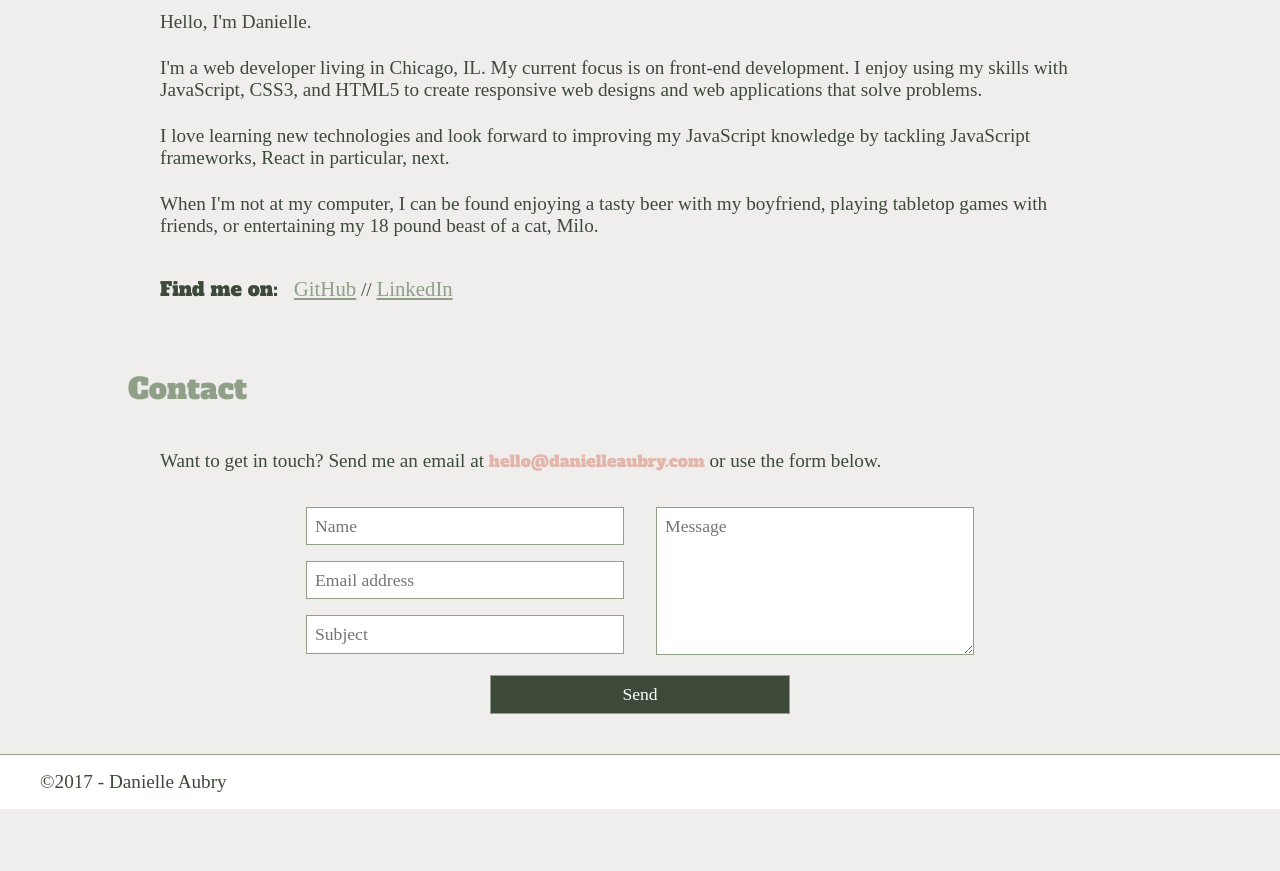
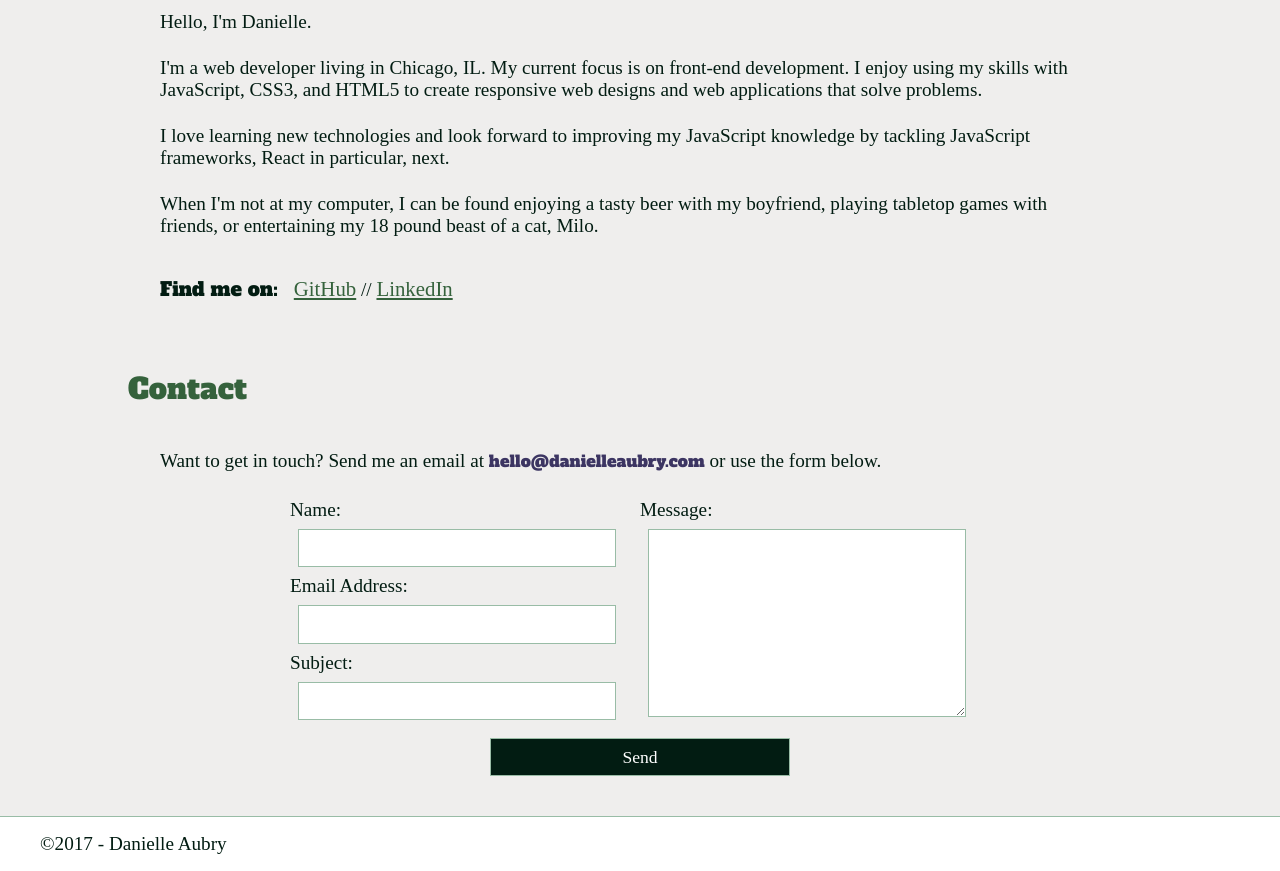
Before and after one commit to dnaubry/portfolio, a website: page app/index.html in a window 1280 px wide. Shown: the part 1734-2605 px from the top of the page. Before the commit the page ends 2543 px from the top, so only its background shows below. Drawn offline with Linux system fonts and the light colour scheme; a web font is replaced by a local one.

Commit message:
Updated design.

```diff
--- a/app/assets/styles/modules/_contact.css
+++ b/app/assets/styles/modules/_contact.css
@@ -1,15 +1,17 @@
 .contact {
 
     &__form {
+        font-size: 1.2rem;
+        text-align: center;
         margin: 0 auto;
         width: 320px;
-        text-align: center;
 
         @mixin atMedium {
             width: 700px;
         }
 
         &--left {
+            text-align: left;
 
             @mixin atMedium {
                 width: 50%;
@@ -18,6 +20,7 @@
         }
 
         &--right {
+            text-align: left;
 
             @mixin atMedium {
                 width: 50%;
@@ -38,7 +41,7 @@
         }
 
         textarea {
-            height: 130px;
+            height: 170px;
         }
 
         input[type="submit"] {
@@ -47,7 +50,7 @@
             transition: all 0.3s ease;
 
             &:hover {
-                background-color: $pink;
+                background-color: $lightGreen;
             }
         }
     }
--- a/app/assets/styles/modules/_generic-content-container.css
+++ b/app/assets/styles/modules/_generic-content-container.css
@@ -16,11 +16,11 @@
     }
 
     a {
-       color: $lightGreen;
+       color: $mediumGreen;
        font-size: 1.3rem;
 
        &:hover {
-           color: $pink;
+           color: $lightGreen;
        }
     }
 
@@ -32,8 +32,8 @@
         }
     }
 
-    &--pink {
-        color: $pink;
+    &--blue {
+        color: $blue;
         font-size: 1rem;
     }
 
--- a/app/assets/styles/modules/_navbar.css
+++ b/app/assets/styles/modules/_navbar.css
@@ -44,7 +44,7 @@
         }
 
         &:hover {
-            color: $pink;
+            color: $lightGreen;
         }
 
     }
--- a/app/assets/styles/modules/_section-title.css
+++ b/app/assets/styles/modules/_section-title.css
@@ -1,5 +1,5 @@
 .section-title {
-    color: #8F9F88;
+    color: $mediumGreen;
     font-family: $accentFontFamily;
     font-size: 1.4rem;
     font-weight: 400;
--- a/app/assets/styles/modules/_site-header.css
+++ b/app/assets/styles/modules/_site-header.css
@@ -9,7 +9,7 @@
     }
 
     &__title {
-        color: $pink;
+        color: $blue;
         font-family: $accentFontFamily;
         font-size: 2.3rem;
         font-weight: 400;
--- a/app/index.html
+++ b/app/index.html
@@ -1,6 +1,6 @@
 <!DOCTYPE html>
 
-<html>
+<html lang="en">
   <head>
     <meta name="viewport" content="width=device-width, initial-scale=1" />
     <title>Danielle Aubry | Web Developer</title>
@@ -88,17 +88,21 @@
     </div>
     <div id="contact" class="page-section page-section--columns" data-matching-link="#contact-link">
       <h3 class="section-title">Contact</h3>
-      <p class="generic-content-container">Want to get in touch? Send me an email at <span class="generic-content-container--heading generic-content-container--pink">hello@danielleaubry.com</span> or use the form below.</p>
+      <p class="generic-content-container">Want to get in touch? Send me an email at <span class="generic-content-container--heading generic-content-container--blue">hello@danielleaubry.com</span> or use the form below.</p>
       <div class="contact__form">
         <form class="content__form" action="https://formspree.io/hello@danielleaubry.com"
         method="POST">
             <div class="contact__form--left">
-              <input type="text" name="name" id="input-name" placeholder="Name">
-              <input type="email" name="_replyto" id="input-email" placeholder="Email address">
-              <input type="text" name="_subject" id="input-subject" placeholder="Subject">
+              <label for="name">Name:</label>
+              <input type="text" name="name" id="input-name">
+              <label for="_replyto">Email Address:</label>
+              <input type="email" name="_replyto" id="input-email">
+              <label for="_subject">Subject:</label>
+              <input type="text" name="_subject" id="input-subject">
             </div>
             <div class="contact__form--right">
-              <textarea name="message" text="text" id="input-message" placeholder="Message"></textarea>
+              <label for="message">Message:</label>
+              <textarea name="message" text="text" id="input-message"></textarea>
             </div>
           <input type="submit" value="Send" id="input-submit">
         </form>
--- a/app/temp/styles/styles.css
+++ b/app/temp/styles/styles.css
@@ -367,7 +367,7 @@ template {
 }
 html, body {
     background-color: #EFEEED;
-    color: #3D4A39;
+    color: #021C12;
     font-family: 'Gentium Basic', serif;
     margin: 0;
     padding: 0;
@@ -379,7 +379,7 @@ html, body {
   }
 }
 .site-header__title {
-  color: #E2B6AA;
+  color: #3c3562;
   font-family: 'Alfa Slab One', serif;
   font-size: 2.3rem;
   font-weight: 400;
@@ -412,7 +412,7 @@ html, body {
 }
 .site-footer {
     background-color: #fff;
-    border-top: 1px solid #8F9F88;
+    border-top: 1px solid #99BCA6;
     margin-top: 2rem;
 }
 @media (min-width: 530px){
@@ -438,7 +438,7 @@ html, body {
 }
 .navbar--scrolled {
   background-color: #fff;
-  border-bottom: 1px solid #8F9F88;
+  border-bottom: 1px solid #99BCA6;
   position: fixed;
   z-index: 10;
   width: 100%;
@@ -453,7 +453,7 @@ html, body {
   list-style: none;
 }
 .navbar a {
-  color: #3D4A39;
+  color: #021C12;
   text-decoration: none;
   padding: .1rem 1.4rem .1rem;
   -webkit-transition: all 0.3s ease;
@@ -465,7 +465,7 @@ html, body {
   }
 }
 .navbar a:hover {
-  color: #E2B6AA;
+  color: #99BCA6;
 }
 @media (min-width: 530px){
   .navbar__title--is-visible{
@@ -473,7 +473,7 @@ html, body {
   }
 }
 .section-title {
-    color: #8F9F88;
+    color: #35623C;
     font-family: 'Alfa Slab One', serif;
     font-size: 1.4rem;
     font-weight: 400;
@@ -506,7 +506,7 @@ html, body {
 }
 @media (min-width: 530px){
   .project{
-    border-bottom: 1px solid #8F9F88;
+    border-bottom: 1px solid #99BCA6;
     padding-bottom: 2rem;
     padding-top: 3rem;
   }
@@ -605,20 +605,27 @@ html, body {
   }
 }
 .contact__form {
+  font-size: 1.2rem;
+  text-align: center;
   margin: 0 auto;
   width: 320px;
-  text-align: center;
 }
 @media (min-width: 800px){
   .contact__form{
     width: 700px;
   }
 }
+.contact__form--left {
+  text-align: left;
+}
 @media (min-width: 800px){
   .contact__form--left{
     width: 50%;
     float: left;
   }
+}
+.contact__form--right {
+  text-align: left;
 }
 @media (min-width: 800px){
   .contact__form--right{
@@ -632,7 +639,7 @@ html, body {
   padding: .5rem;
   margin: .5rem;
   width: 280px;
-  border: 1px solid #8F9F88;
+  border: 1px solid #99BCA6;
 }
 @media (min-width: 800px){
   .contact__form input, .contact__form textarea{
@@ -640,16 +647,16 @@ html, body {
   }
 }
 .contact__form textarea {
-  height: 130px;
+  height: 170px;
 }
 .contact__form input[type="submit"] {
-  background-color: #3D4A39;
+  background-color: #021C12;
   color: #fff;
   -webkit-transition: all 0.3s ease;
   transition: all 0.3s ease;
 }
 .contact__form input[type="submit"]:hover {
-  background-color: #E2B6AA;
+  background-color: #99BCA6;
 }
 .generic-content-container {
     font-size: 1.2rem;
@@ -668,11 +675,11 @@ html, body {
   padding-left: .7rem;
 }
 .generic-content-container a {
-  color: #8F9F88;
+  color: #35623C;
   font-size: 1.3rem;
 }
 .generic-content-container a:hover {
-  color: #E2B6AA;
+  color: #99BCA6;
 }
 .generic-content-container p {
   margin: 0 0 1rem;
@@ -682,8 +689,8 @@ html, body {
     margin: 0 0 1.5rem;
   }
 }
-.generic-content-container--pink {
-  color: #E2B6AA;
+.generic-content-container--blue {
+  color: #3c3562;
   font-size: 1rem;
 }
 .generic-content-container img {
```
Also changed, not shown: app/assets/styles/base/_variables.css (+4 -4 lines), docs/index.html (+11 -7 lines), 2 other files.
